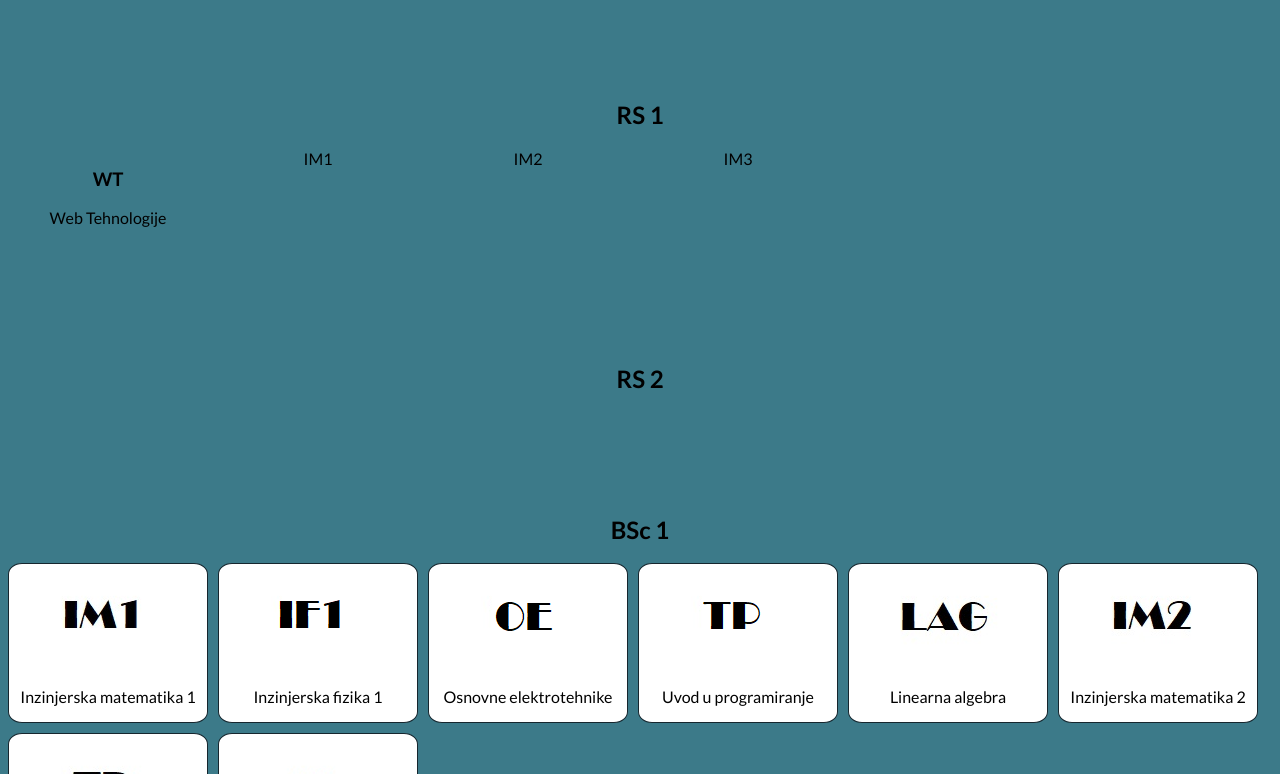
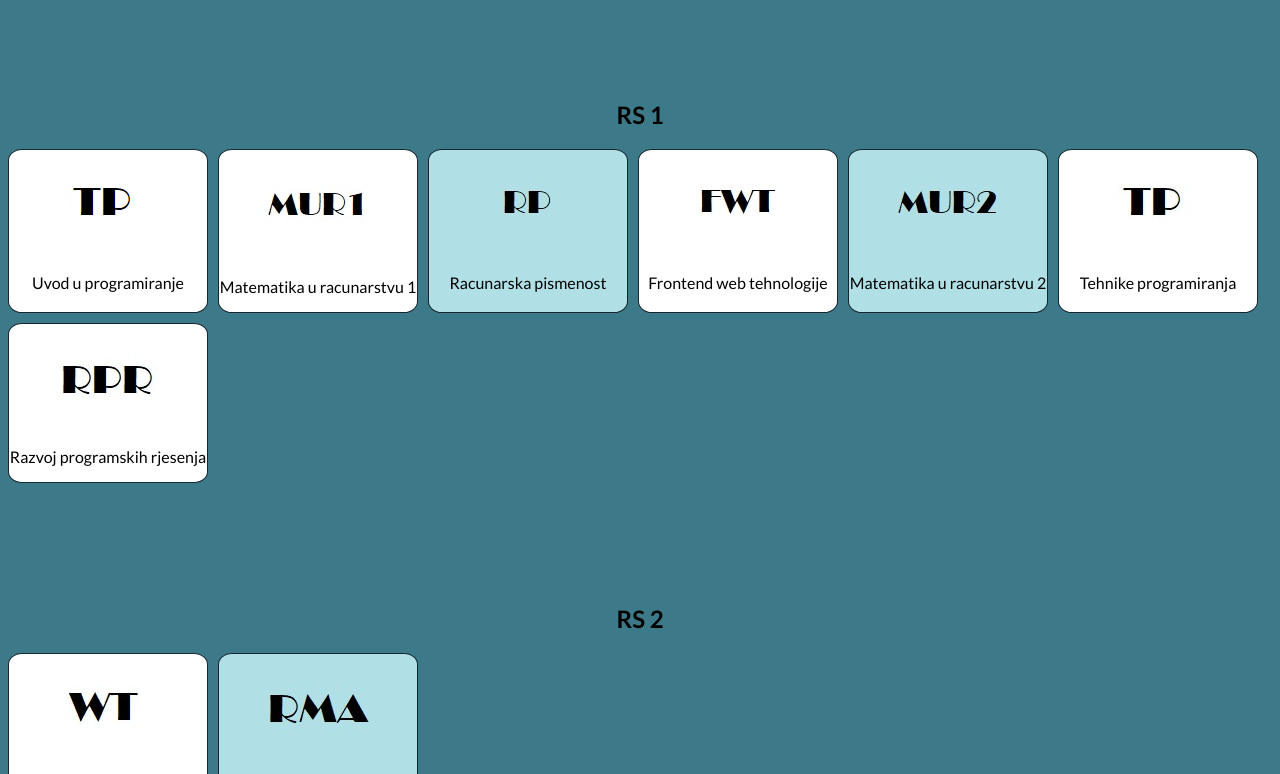
Before and after one commit to selmakurtovic4/AttendanceTrackerApp, a plain HTML site: page html/predmet.html in a window 1280 px wide. Shown: the part 170-944 px from the top of the page. Drawn offline with Linux system fonts and the light colour scheme.

Commit message:
dodano jos slika i uredjen predmet.html

```diff
--- a/html/predmet.html
+++ b/html/predmet.html
@@ -88,16 +88,23 @@
     <div class="rs_1" id="rs_1">
     <h2>RS 1</h2>
     <div class="grid-wrapper">
-        <div><h3>WT</h3> <p>Web Tehnologije</p></div>
-        <div>IM1</div>
-        <div>IM2</div>
-        <div>IM3</div>
+      <div class="obavezni"><img src="../images/uup-ikona.png" alt="uup-ikona"> <p>Uvod u programiranje</p></div>
+      <div class="obavezni"><img src="../images/mur1-ikona.jpg" alt="mur1-ikona"> <p>Matematika u racunarstvu 1</p></div>
+      <div class="izborni"><img src="../images/rp-ikona.jpg" alt="rp-ikona"> <p>Racunarska pismenost</p></div>
+      <div class="obavezni"><img src="../images/fwt-ikona.jpg" alt="fwt-ikona"> <p>Frontend web tehnologije</p></div>
+      <div class="izborni"><img src="../images/mur2-ikona.jpg" alt="mur2-ikona"> <p>Matematika u racunarstvu 2</p></div>
+      <div class="obavezni"><img src="../images/tp-ikona.jpg" alt="tp-ikona"> <p>Tehnike programiranja</p></div>
+      <div class="obavezni"><img src="../images/rpr-ikona.jpg" alt="rpr-ikona"> <p>Razvoj programskih rjesenja</p></div>
 
     </div>
 
     </div>
   <div class="rs_2" id="rs_2">
   <h2>RS 2</h2>
+  <div class="grid-wrapper">
+  <div class="obavezni"><img src="../images/wt-ikona.jpg" alt="wt-ikona"> <p>Web Tehnologije</p></div>
+  <div class="izborni"><img src="../images/rma-ikona.jpg" alt="rma-ikona"><p>Razvoj mobilnih aplikacija</p></div>
+  </div>
   </div>
   <div class="bsc_1" id="bsc_1_ri" >
   <h2>BSc 1</h2>
@@ -228,12 +235,21 @@
     </div>
     <div class="bsc_3" id="bsc_3_tk">
     <h2>BSc 3</h2>
+    <div class="grid-wrapper">
+    <div class="obavezni"><img src="../images/si-ikona.jpg" alt="si-ikona"> <p>Softver inzinjering</p></div>
+    <div class="izborni"><img src="../images/tt2-ikona.jpg" alt="tt2-ikona"> <p>Telekomunikacijske tehnike 2</p></div>
+    </div>
+
     </div>
     <div class="msc_1" id="msc_1_tk">
     <h2>MSc 1</h2>
     </div>
     <div class="msc_2" id="msc_2_tk">
     <h2>MSc 2</h2>
+    <div class="grid-wrapper">
+      <div class="obavezni"><img src="../images/mms-ikona.jpg" alt="mms-ikona"> <p>Mrežni multimedijalni servisi</p></div>
+  =
+    </div>
     </div>
 </div>
 
```
Also changed, not shown: images/fwt-ikona.jpg (added), images/mms-ikona.jpg (added), images/mur1-ikona.jpg (added), images/mur2-ikona.jpg (added), images/rp-ikona.jpg (added), images/tt2-ikona.jpg (added), images/ubp-ikona.jpg (added).
